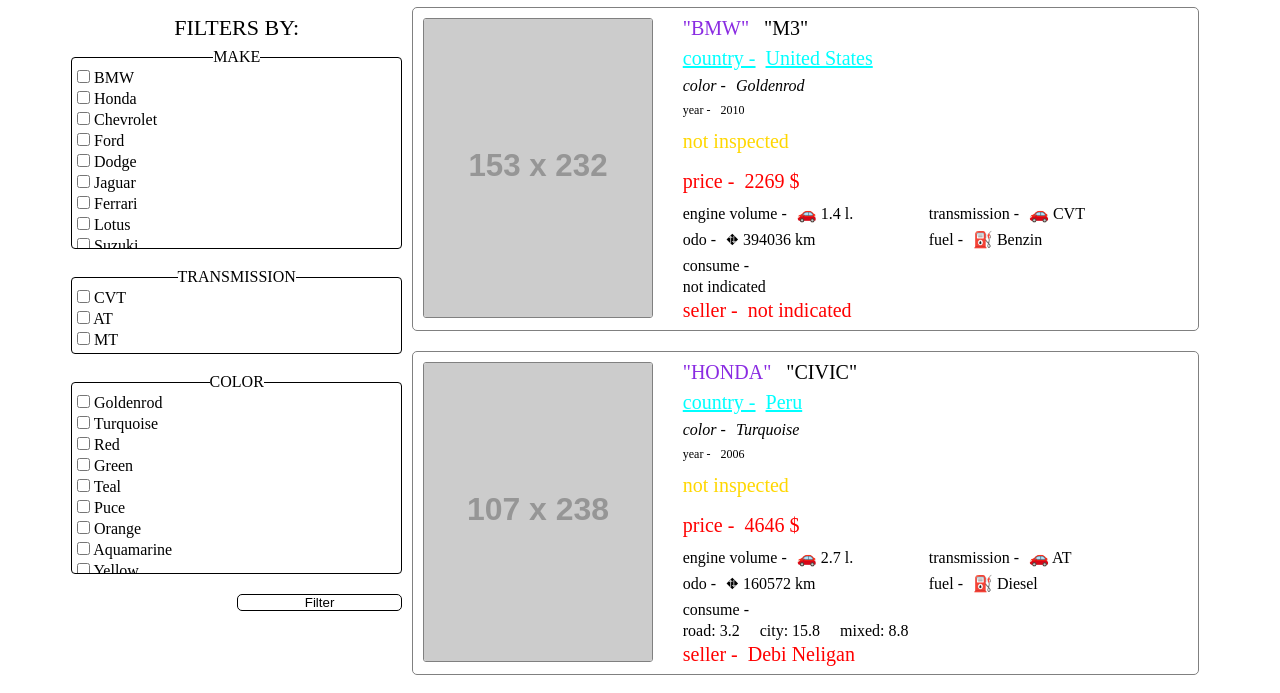
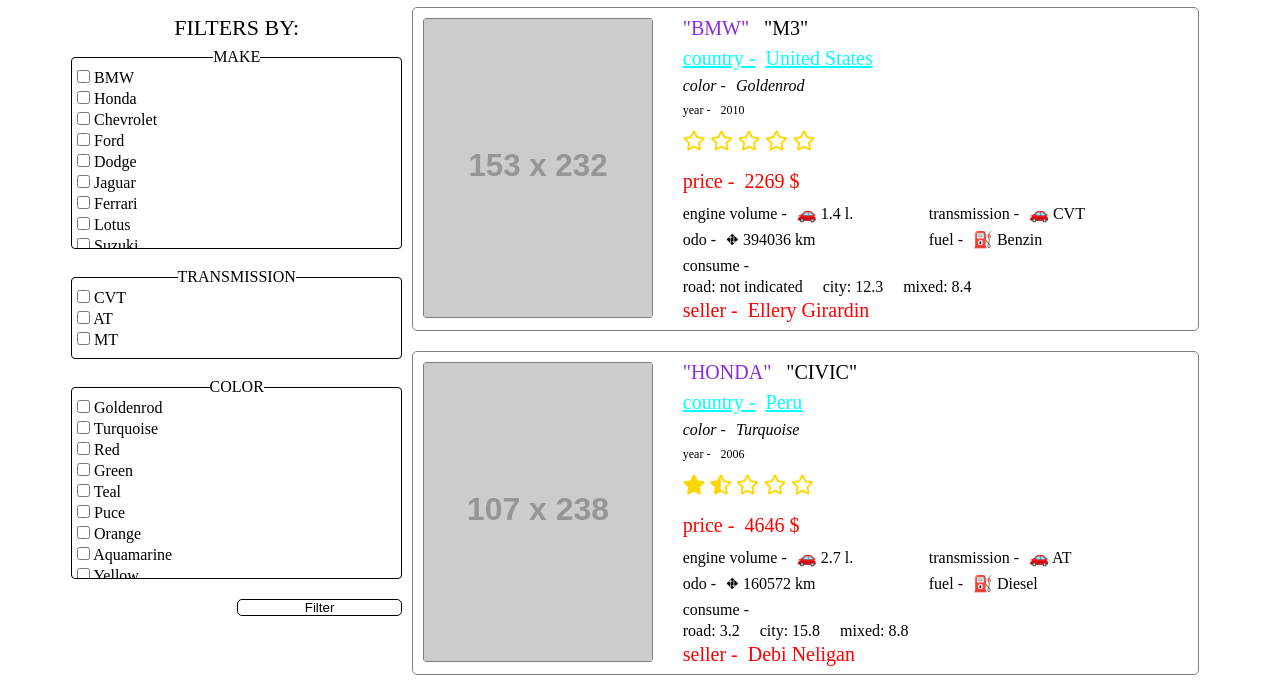
Before and after one commit to gasymov-rustam/autorio, a plain HTML site: page index.html in a window 1280 px wide. Shown: the part 59-752 px from the top of the page. Drawn offline with Linux system fonts and the light colour scheme; placeholder pictures from the web are drawn by us.

Commit message:
last changes of autorio project

```diff
--- a/css/style.css
+++ b/css/style.css
@@ -426,6 +426,7 @@
     border: 1px solid black;
     border-radius: 4px;
     padding: 5px;
+    padding-bottom: 10px;
 }
 
 .sideBarFilters__filter-form legend {
--- a/js/homework.js
+++ b/js/homework.js
@@ -1,7 +1,4 @@
 let CAR = JSON.parse(DATA);
-delete CAR[0].consume;
-delete CAR[0].seller;
-// delete CAR[1].rating;
 
 const list = document.getElementById("list");
 const searchFormSquare = document.getElementById("search-form__square");
@@ -13,7 +10,7 @@
 const carArrLength = CAR.length;
 
 searchFormSquare.addEventListener('click', e => {
-  const currentBtn = e.target.closest('button');
+  const currentBtn = e.target.closets('button');
   if (currentBtn) {
     const type = currentBtn.dataset.type;
     const listCurrentClass = Array.from(list.classList).find(className => className.includes('col'));
@@ -28,22 +25,23 @@
     })
   }
 })
-// -----------------------------------------------------------------------------------------------------
 
 searchFormSearch.addEventListener('keyup', e => {
   const searchFields = ['make', 'model', 'year', 'vin', 'country'];
   const query = e.target.value.trim().toLowerCase().split(' ').filter(word => !!word);
+  console.log(query);
   CAR = JSON.parse(DATA).filter(car => {
     return query.every(word => {
       return searchFields.some(field => {
-        return String(car[field]).toLowerCase().includes(word)
+        return String(car[field]).toLowerCase().includes(word);
       })
     })
   })
+
   if (e.code !== 'Enter') {
     if (CAR.length !== carArrLength) {
       searchCurrentResult.classList.remove('search-form_disactive');
-      searchCurrentResult.value = `found ${CAR.length} results`;
+      searchCurrentResult.value = `found ${CAR.length} results`
     } else {
       searchCurrentResult.classList.add('search-form_disactive');
     }
@@ -53,8 +51,9 @@
 searchFormSearch.addEventListener('submit', e => {
   e.preventDefault();
   searchCurrentResult.classList.add('search-form_disactive');
-  printHtml(list, CAR);
+  printHtml(list, CAR)
 })
+// -----------------------------------------------------------------------------------------------------
 
 printHtml(list, CAR);
 
@@ -63,18 +62,18 @@
 }
 
 function carsArray(arr) {
-  return arr.map(car => carCard(car))
+  return arr.map(car => carCard(car));
 }
 
 function carCard(card) {
   let str = '';
   for (let i = 0; i < 5; i++) {
     if (card.rating > i + .5) {
-      str += '';
+      str += `<i class="fas fa-star"></i>&#x20`;
     } else if (card.rating === i + .5) {
-      str += '';
+      str += `<i class="fas fa-star-half-alt"></i>&#x20`;
     } else {
-      str += '';
+      str += `<i class="far fa-star"></i>&#x20`;
     }
   }
 
@@ -137,6 +136,7 @@
           </dl>
           </div>
         </div>`;
+
 }
 
 function sortTo(arr, smartKey, order) {
@@ -153,142 +153,69 @@
   const currentInput = e.target.value.trim().toLowerCase().split('/');
   const [key, order] = currentInput;
   CAR.sort(sortTo(CAR, key, order));
-  printHtml(list, CAR);
+  printHtml(list, CAR)
 })
-// -------------------------------------------------------------
 
-/* renderFilterForm(filterFormEl, CAR)
+renderFilterForm(filterFormEl, CAR)
 
-filterFormEl.addEventListener('submit', e => {
+function renderFilterForm(elemForRender, dataArray) {
+  const filtersHTML = `<div class="fieldsets-wrap">
+                        ${createFilterFieldset(dataArray).join('')}
+                      </div>`
+  elemForRender.insertAdjacentHTML('afterbegin', filtersHTML)
+}
+
+function createFilterFieldset(dataArray) {
+  return filterField.map(field => {
+    const values = Array.from(new Set(dataArray.map(car => car[field])));
+    return createFilterFielset(field, values);
+  })
+}
+
+function createFilterFielset(field, values) {
+  const fieldsHTML = values.map(value => createFilterField(field, value)).join('');
+  return `<fieldset>
+            <legend>${field}</legend>
+            ${fieldsHTML}
+          </fieldset>`
+}
+
+function createFilterField(field, value) {
+  return `<label>
+            <input type="checkbox" name="${field}" value="${value}">
+            <span>${value}</span>
+          </label>`
+}
+
+/* filterFormEl.addEventListener('submit', e => {
   e.preventDefault();
   const query = filterField.map(field => {
     const values = Array.from(filterFormEl[field]).map(input => input.checked && input.value).filter(word => !!word);
     return values;
   })
 
-  CAR = JSON.parse(DATA).filter(car => {
+  CAR = JSON.parse(DATA).filter(car=> {
     return query.every(values => {
       return filterField.some(field => {
-        return values.length > 0 ? values.includes(String(car[field])) : true;
+        return values.length > 0 ? values.includes(String(car[field])):true
       })
     })
   })
 
-  printHtml(list, CAR)
+  printHtml(list, CAR);
 }) */
-
-
-/* filterFormEl.addEventListener('submit', e => {
-  e.preventDefault()
-  const query = filterFields.map(field => {
-    const values = Array.from(filterFormEl[field]).map(input => input.checked && input.value).filter(value => !!value)
-    return values
-  })
-  console.log(query);
-
-  // cars = JSON.parse(DATA).filter(car => {
-  //   return query.every(values => {
-  //     return filterFields.some(field => {
-  //       return values.length > 0 ? values.includes(String(car[field])) : true
-  //     })
-  //   })
-  // })
-  cars = JSON.parse(DATA).filter(car => {
-    return query.every((values, idx) => {
-      return values.length > 0 ? values.includes(String(car[filterFields[idx]])) : true
-    })
-  })
-  renderCardList(listEl, cars)
-})
- */
-
-/* function renderFilterForm(elemForRender, dataArray) {
-  const filtersHTML = `<div class="fieldsets-wrap">
-                            ${createFilterFieldsets(dataArray).join('')}
-                      </div>`
-  elemForRender.insertAdjacentHTML('afterbegin', filtersHTML)
-}
- */
-
-/* function createFilterFieldsets(carsArray) {
-  return filterField.map(filed => {
-    const values = Array.from(new Set(carsArray.map(car => car[field])));
-    return createFilterFieldsets(field, values)
-  })
-} */
-
-/* function createFilterFielset(field, values) {
-  const fieldHTML = values.map(value => createFilterField(field, value)).join('');
-  return `<fieldset>
-            <legend>${field}</legend>
-            ${fieldHTML}
-          </fieldset>`
-}
- */
-
-/* function createFilterField(field, value) {
-  return `<label>
-            <input type="checkbox" name="${field}" value="${value}">
-            <span>${value}</span>
-          </label>`
-} */
-
-function renderFilterForm(elemForRender, dataArray) {
-  const filtersHTML = `<div class="fieldsets-wrap">
-                        ${createFilterFieldset(dataArray).join('')}
-                      </div>`;
-  elemForRender.insertAdjacentHTML('afterbegin', filtersHTML);
-}
-
-function createFilterFieldset(dataArray){
-  return filterField.map(field => {
-    const values = Array.from(new Set(dataArray.map(car => car[field])));
-    return createFilterFielset(field, values);
-  })
-}
-
-function createFilterFielset(field, values){
-  const fieldHTML = values.map(value => createFilterField(field, value)).join('');
-  return `<fieldset>
-            <legend>${field}</legend>
-            ${fieldHTML}
-          </fieldset>`
-}
-
-function createFilterField(field, value){
-  return `<label for="${value}">
-            <input type="checkbox" name="${field}" value="${value}" id="${value}">
-            <span>${value}</span>
-          </label>`
-}
-
-renderFilterForm(filterFormEl,CAR);
 
 filterFormEl.addEventListener('submit', e => {
   e.preventDefault();
-  /* const query = filterField.map(field => {
-    const values = Array.from(filterFormEl[field]).map(input => input.checked && input.value).filter(word => !!word);
-    return values;
-  }) */
   const query = filterField.map(field => {
-    // const values = Array.from(filterFormEl[field]).reduce((total, input) >= (input.checked ? total.push(input.value): true),[])
-    // const values = Array.from(filterFormEl[field]).reduce((total, input) >= (input.checked && total.push(input.value)),[]);
     const values = Array.from(filterFormEl[field]).reduce((total, input) => {
       if (input.checked) total.push(input.value);
       return total;
-    }, []);
+    }, [])
     return values;
   })
-
-  /* CAR = JSON.parse(DATA).filter(car =>{
-    return query.every(values => {
-      return filterField.some(field => {
-        return values.length > 0 ? (values.includes(String(car[field]))) : true;
-      })
-    })
-  }) */
-
-  CAR = JSON.parse(DATA).filter(car=>{
+  console.log(query);
+  CAR = JSON.parse(DATA).filter(car => {
     return query.every((values, idx) => {
       return values.length > 0 ? values.includes(String(car[filterField[idx]])) : true;
     })
```
Lines whose indentation alone changed are shown as unchanged.
